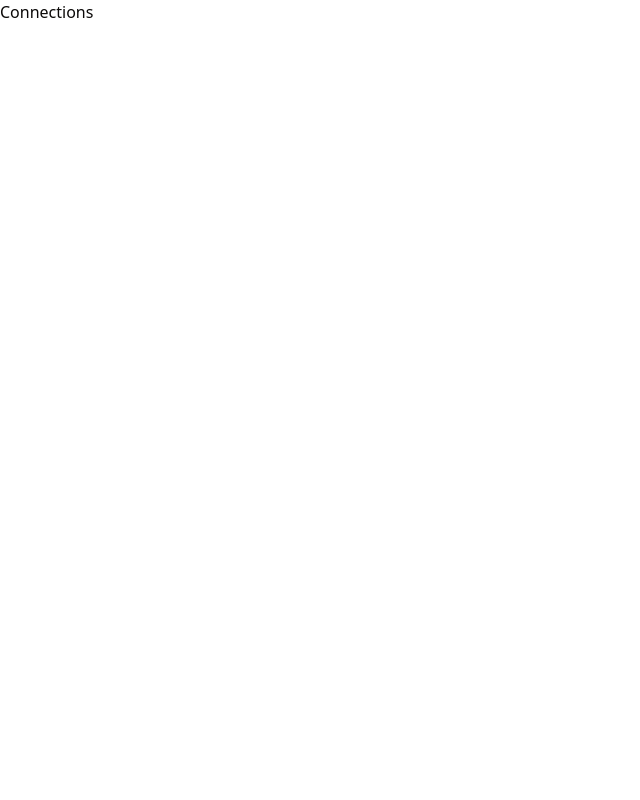
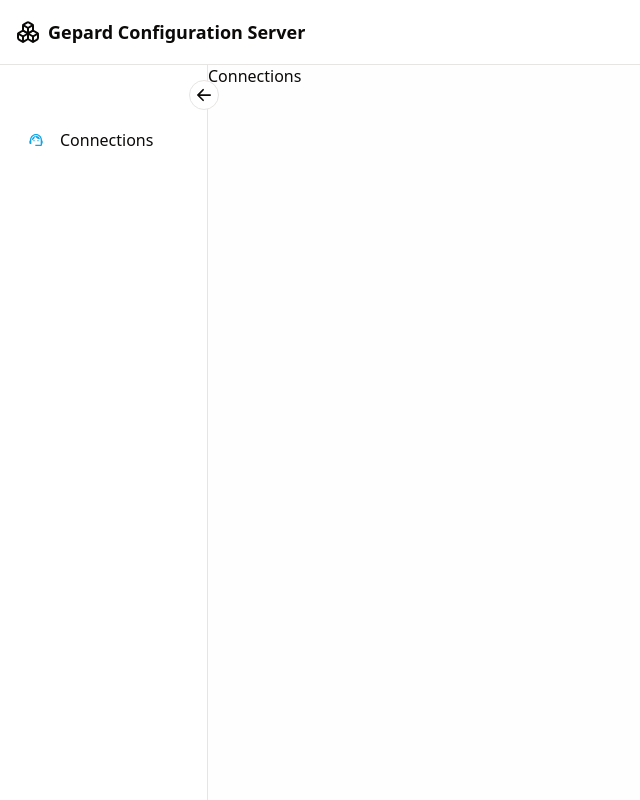
Before and after one commit to inspectIT/inspectit-gepard-agentmanager, a React (Vite) app in the folder frontend/: page / in a window 1280 px wide. Shown: the whole page, without its empty margins (0-640 px from the left). Built offline with nearby package versions, Linux system fonts and the light colour scheme.

Commit message:
feat: root layout

```diff
--- a/frontend/package.json
+++ b/frontend/package.json
@@ -17,6 +17,7 @@
     "lucide-react": "^0.454.0",
     "react": "^18.3.1",
     "react-dom": "^18.3.1",
+    "react-icons": "^5.3.0",
     "react-router-dom": "^6.27.0",
     "tailwind-merge": "^2.5.4",
     "tailwindcss-animate": "^1.0.7"
@@ -33,12 +34,12 @@
     "eslint-plugin-react-hooks": "^5.0.0",
     "eslint-plugin-react-refresh": "^0.4.14",
     "globals": "^15.11.0",
+    "ky": "^1.7.2",
     "postcss": "^8.4.47",
     "tailwindcss": "^3.4.14",
     "typescript": "~5.6.2",
     "typescript-eslint": "^8.11.0",
     "vite": "^5.4.10",
-    "ky": "^1.7.2",
     "zod": "^3.23.8"
   }
 }
--- /dev/null
+++ b/frontend/src/components/features/header/Header.tsx
@@ -0,0 +1,22 @@
+import { cn } from "@/lib/utils";
+import { Boxes } from "lucide-react";
+import { Link } from "react-router-dom";
+
+export default function Header() {
+  return (
+    <header className="supports-backdrop-blur:bg-background/60 fixed left-0 right-0 top-0 z-20 border-b bg-background/95 backdrop-blur">
+      <nav className="flex h-16 items-center justify-between px-4">
+        <Link
+          to={"/"}
+          className="hidden items-center justify-between gap-2 md:flex"
+        >
+          <Boxes className="h-6 w-6" />
+          <h1 className="text-lg font-semibold">Gepard Configuration Server</h1>
+        </Link>
+        <div className={cn("block md:!hidden")}>{/* <MobileSidebar /> */}</div>
+
+        <div className="flex items-center gap-2">{/* <ThemeToggle /> */}</div>
+      </nav>
+    </header>
+  );
+}
--- /dev/null
+++ b/frontend/src/components/features/sidebar/NavItems.tsx
@@ -0,0 +1,14 @@
+import { MdOutlineSupportAgent } from "react-icons/md";
+
+/*
+Here are all the navigation items that will be displayed in the sidebar.
+Adding new pages in the router might require adding a new item here.
+*/
+export const NAV_ITEMS = [
+  {
+    title: "Connections",
+    href: "/connections/",
+    icon: MdOutlineSupportAgent,
+    color: "text-sky-500",
+  },
+];
--- /dev/null
+++ b/frontend/src/components/features/sidebar/SideNavigation.tsx
@@ -0,0 +1,48 @@
+import { cn } from "@/lib/utils";
+import { Link, useLocation } from "react-router-dom";
+import { buttonVariants } from "@/components/ui/button";
+import { NAV_ITEMS } from "./NavItems";
+
+interface SideNavProps {
+  className?: string;
+  setOpen?: (open: boolean) => void;
+}
+
+/*
+A SideNav component that displays a list of NavItems.
+*/
+export default function SideNavigation({ className, setOpen }: SideNavProps) {
+  const path = useLocation();
+  //   const { isOpen } = useSidebarStore();
+
+  const items = NAV_ITEMS;
+
+  return (
+    <nav className="space-y-2">
+      {items.map((item) => (
+        <Link
+          key={item.title}
+          to={item.href}
+          onClick={() => {
+            if (setOpen) setOpen(false);
+          }}
+          className={cn(
+            buttonVariants({ variant: "ghost" }),
+            "group relative flex h-12 justify-start",
+            path.pathname === item.href && "bg-muted font-bold hover:bg-muted"
+          )}
+        >
+          <item.icon className={cn("h-5 w-5", item.color)} />
+          <span
+            className={cn(
+              "absolute left-12 text-base duration-200"
+              //   !isOpen && className
+            )}
+          >
+            {item.title}
+          </span>
+        </Link>
+      ))}
+    </nav>
+  );
+}
--- /dev/null
+++ b/frontend/src/components/features/sidebar/Sidebar.tsx
@@ -0,0 +1,56 @@
+"use client";
+import { useState } from "react";
+import { BsArrowLeftShort } from "react-icons/bs";
+// import SideNav from "./Sidenav";
+import { cn } from "@/lib/utils";
+import SideNavigation from "./SideNavigation";
+// import { useSidebarStore } from "./useSidebarStore";
+interface SidebarProps {
+  className?: string;
+}
+
+/*
+Sidebar component that displays the navigation items.
+As soon the viewport is smaller than md, the sidebar is hidden and a mobile sidebar is shown in the header.
+You can toggle the sidebar with the arrow icon.
+The big version with a width of 52rem is default. Toggling the sidebar will change the width to 78px and only show the Icon.
+*/
+export default function Sidebar({ className }: SidebarProps) {
+  // const { isOpen, toggle } = useSidebarStore();
+  const isOpen = true;
+  const [status, setStatus] = useState(false);
+
+  const handleToggle = () => {
+    setStatus(true);
+    // toggle();
+    setTimeout(() => setStatus(false), 500);
+  };
+
+  return (
+    <nav
+      role="sidebar"
+      className={cn(
+        `relative hidden h-screen border-r pt-20 md:block`,
+        status && "duration-500",
+        isOpen ? "w-52" : "w-[78px]",
+        className
+      )}
+    >
+      <BsArrowLeftShort
+        role="sidebar-toggle"
+        className={cn(
+          "absolute -right-3 top-20 cursor-pointer rounded-full border bg-background text-3xl text-foreground",
+          !isOpen && "rotate-180"
+        )}
+        onClick={handleToggle}
+      />
+      <div className="space-y-4 py-4">
+        <div className="px-3 py-2">
+          <div className="mt-3 space-y-1">
+            <SideNavigation className="text-background opacity-0 transition-all duration-300 group-hover:z-50 group-hover:ml-4 group-hover:rounded group-hover:bg-foreground group-hover:p-2 group-hover:opacity-100" />
+          </div>
+        </div>
+      </div>
+    </nav>
+  );
+}
--- /dev/null
+++ b/frontend/src/pages/RootLayout.tsx
@@ -0,0 +1,17 @@
+import Header from "@/components/features/header/Header";
+import Sidebar from "@/components/features/sidebar/Sidebar";
+import { Outlet } from "react-router-dom";
+
+export default function RootLayout() {
+  return (
+    <>
+      <Header />
+      <div className="flex h-screen border-collapse overflow-hidden">
+        <Sidebar />
+        <main className="flex-1 h-screen overflow-x-hidden pt-16 bg-secondary/10 pb-1">
+          <Outlet />
+        </main>
+      </div>
+    </>
+  );
+}
```
Also changed, not shown: frontend/src/router.tsx (+7 -0 lines), 1 other file (tests, documents, lock files or other folders).
